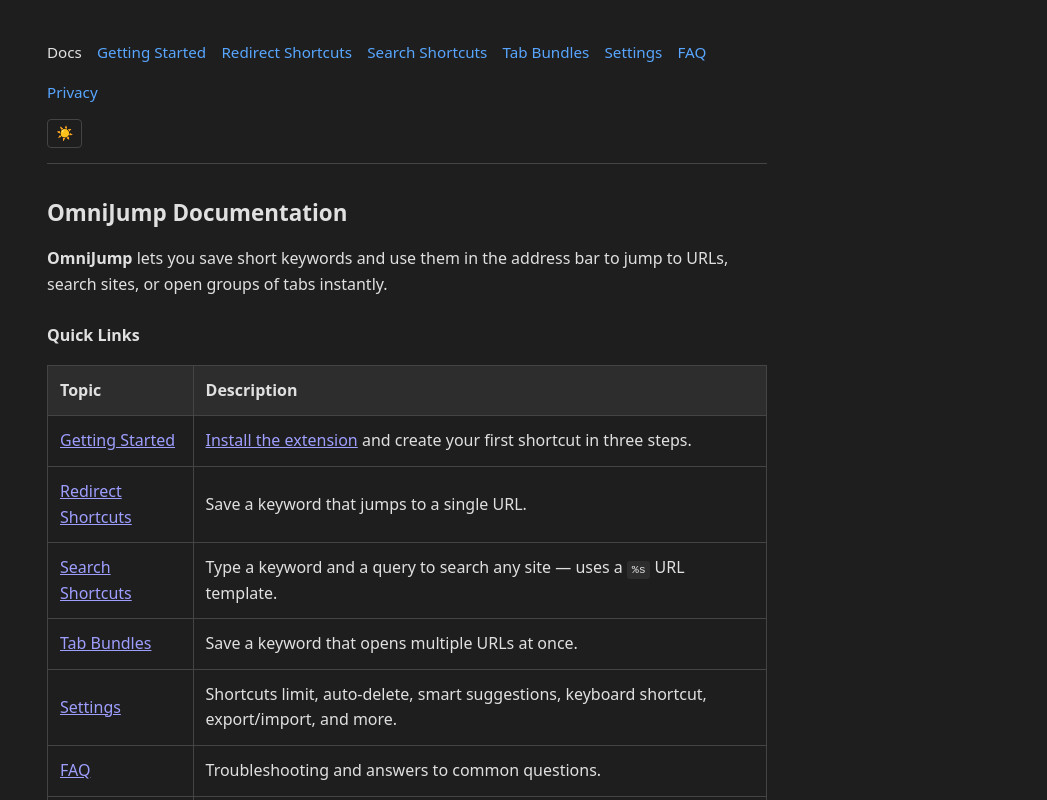
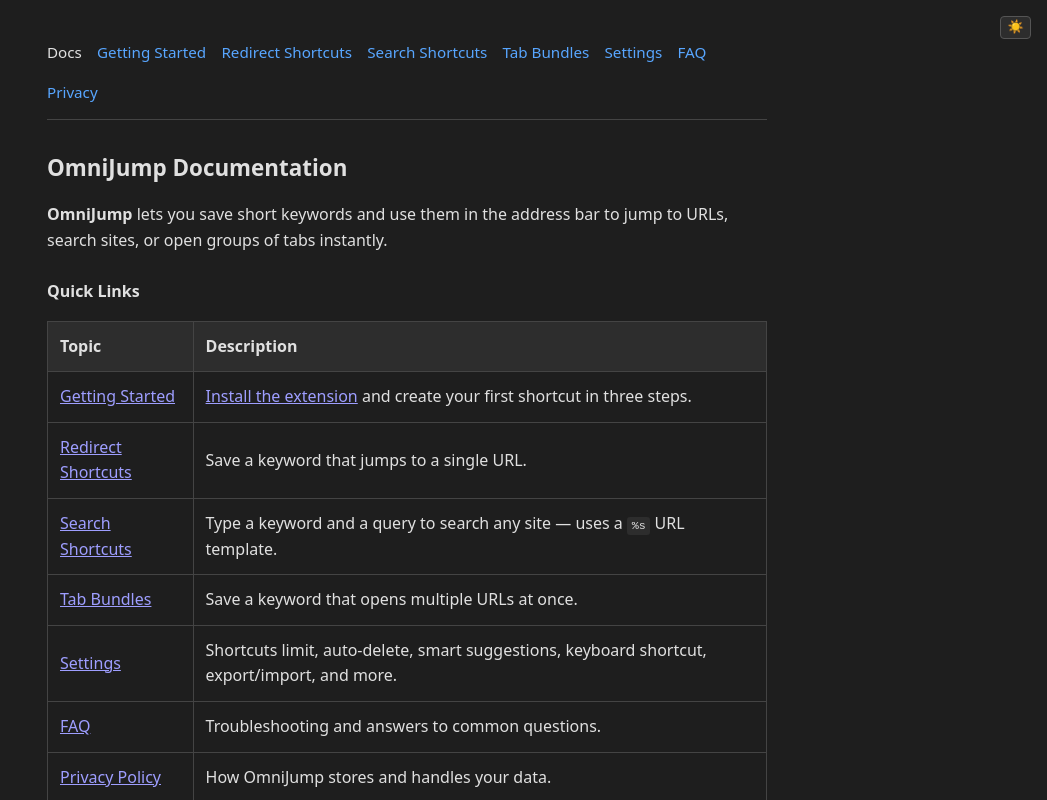
Before and after one commit to David-mXu/omnijump, a website built with Vite: page docs/index.html in a window 1280 px wide. Both pictures are taken after a click on the button "Toggle dark mode". Shown: the top 800 px of the page, without its empty margins (233-1280 px from the left). Built offline with nearby package versions, Linux system fonts and the light colour scheme.

Commit message:
Fix theme toggle: position fixed top-right, remove from nav flow

```diff
--- a/docs/style.css
+++ b/docs/style.css
@@ -46,7 +46,6 @@ nav {
   flex-wrap: wrap;
   gap: 1em;
   align-items: center;
-  justify-content: space-between;
 }
 
 nav > div {
@@ -85,13 +84,18 @@ nav a.active {
 }
 
 .theme-toggle {
-  background: none;
+  position: fixed;
+  top: 1rem;
+  right: 1rem;
+  background: #fff;
   border: 1px solid #d0d7de;
-  padding: 0.4em 0.6em;
+  padding: 0.3em 0.5em;
   border-radius: 4px;
   cursor: pointer;
-  font-size: 0.9em;
-  transition: background-color 0.2s, border-color 0.2s, color 0.2s;
+  font-size: 0.85em;
+  line-height: 1;
+  transition: background-color 0.2s, border-color 0.2s;
+  z-index: 100;
 }
 
 .theme-toggle:hover {
@@ -99,12 +103,13 @@ nav a.active {
 }
 
 :root[data-theme="dark"] .theme-toggle {
-  border-color: #444;
+  background: #2d2d2d;
+  border-color: #555;
   color: #e0e0e0;
 }
 
 :root[data-theme="dark"] .theme-toggle:hover {
-  background-color: #2d2d2d;
+  background-color: #3a3a3a;
 }
 
 code {
```
